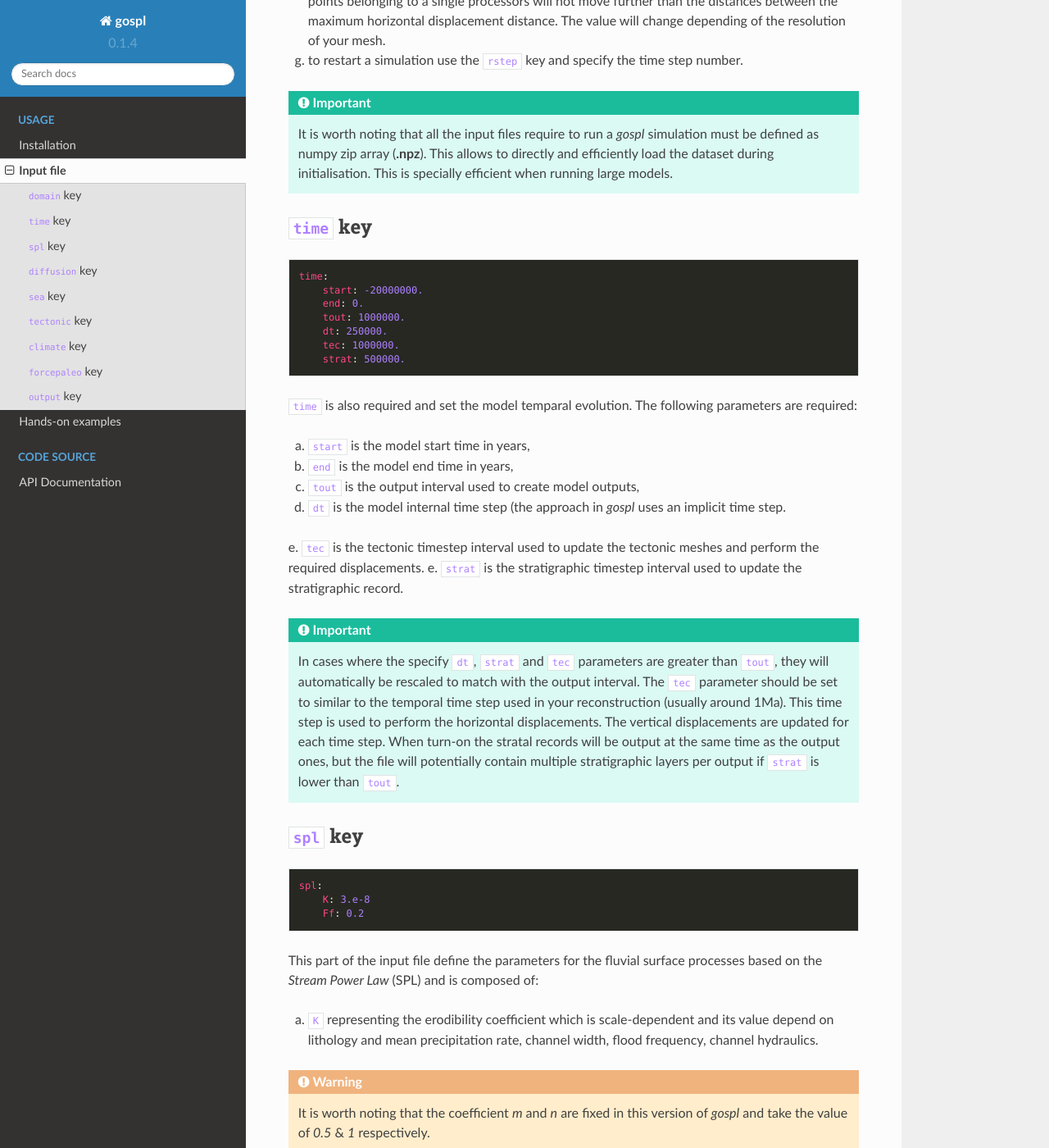
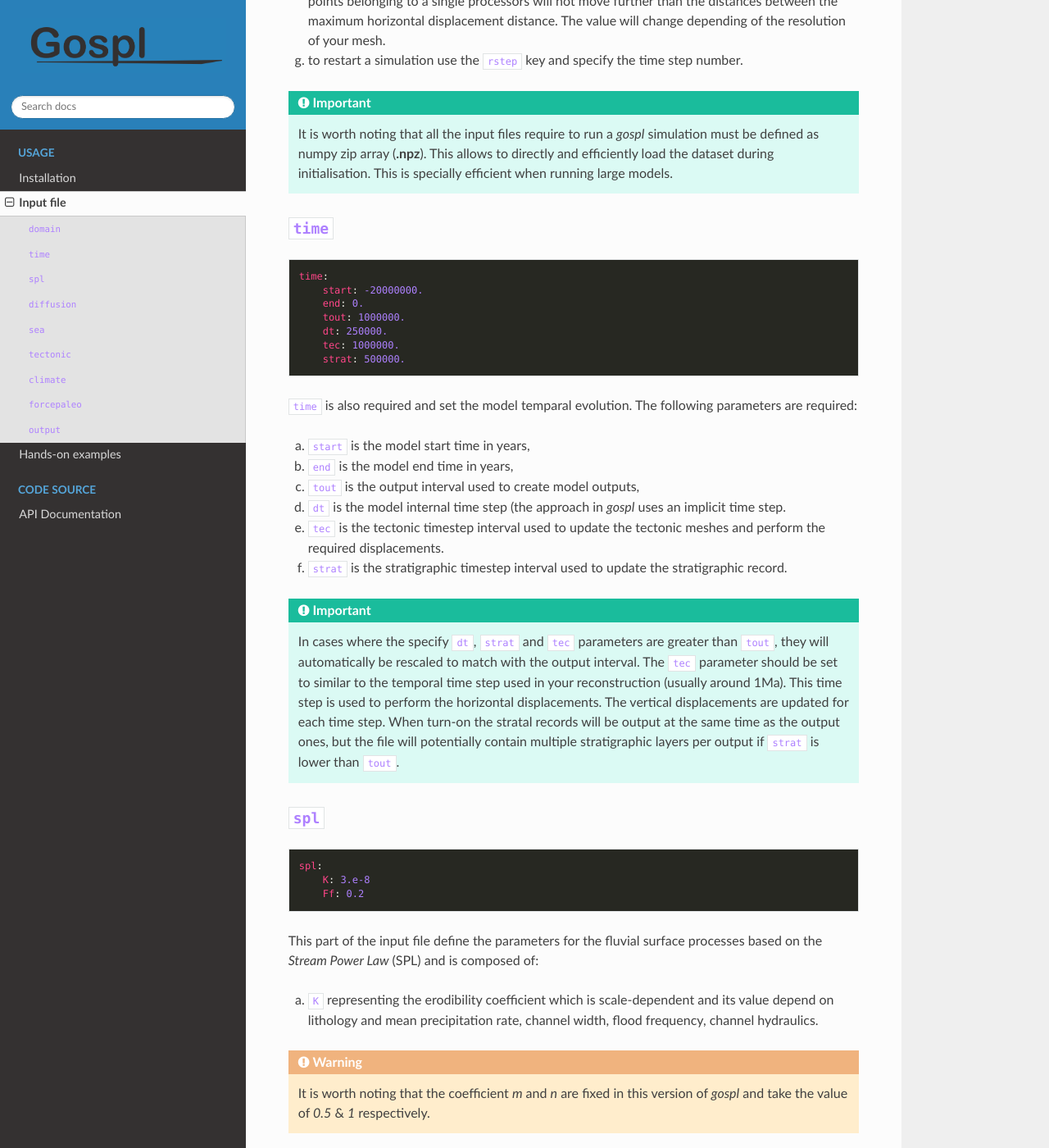
Before and after one commit to Geodels/gospl, a Sphinx documentation site: the page built from docs/inputfile.rst, in a window 1280 px wide and 1400 px high, scrolled down 1248 px. Shown: the whole window at 82% size. Built offline with Sphinx 7.4.7 and the Read the Docs theme 2.0.0, drawn with Linux system fonts in a browser that asks for light colours; the version number is read from the project's files by our own code; some of the changed text lies outside the part shown.

Commit message:
update documentation

```diff
--- a/docs/conf.py
+++ b/docs/conf.py
@@ -101,15 +101,15 @@ todo_include_todos = False
 # The theme to use for HTML and HTML Help pages.  See the documentation for
 # a list of builtin themes.
 #
-# html_theme = 'alabaster'
+# html_theme = "classic"
 html_theme = "sphinx_rtd_theme"
 
 html_theme_path = [sphinx_rtd_theme.get_html_theme_path()]
-# html_logo = 'logo/logo.jpg'
-# html_theme_options = {
-#     "logo_only": True,
-#     "display_version": False,
-# }
+html_logo = "images/logo.png"
+html_theme_options = {
+    "logo_only": True,
+    "display_version": False,
+}
 
 # Theme options are theme-specific and customize the look and feel of a theme
 # further.  For a list of options available for each theme, see the
--- a/docs/inputfile.rst
+++ b/docs/inputfile.rst
@@ -15,7 +15,7 @@ The YAML structure is shown through indentation (one or more spaces) and sequenc
 .. role:: yaml(code)
    :language: yaml
 
-:yaml:`domain` key
+:yaml:`domain`
 --------------------
 
 .. code:: yaml
@@ -49,7 +49,7 @@ g. to restart a simulation use the :yaml:`rstep` key and specify the time step n
 .. important::
   It is worth noting that all the input files require to run a *gospl* simulation must be defined as numpy zip array (**.npz**). This allows to directly and efficiently load the dataset during initialisation. This is specially efficient when running large models.
 
-:yaml:`time` key
+:yaml:`time`
 --------------------
 
 .. code:: yaml
@@ -70,12 +70,12 @@ b. :yaml:`end` is the model end time in years,
 c. :yaml:`tout` is the output interval used to create model outputs,
 d. :yaml:`dt` is the model internal time step (the approach in *gospl* uses an implicit time step.
 e. :yaml:`tec` is the tectonic timestep interval used to update the tectonic meshes and perform the required displacements.
-e. :yaml:`strat` is the stratigraphic timestep interval used to update the stratigraphic record.
+f. :yaml:`strat` is the stratigraphic timestep interval used to update the stratigraphic record.
 
 .. important::
   In cases where the specify :yaml:`dt`, :yaml:`strat` and :yaml:`tec` parameters are greater than :yaml:`tout`, they will automatically be rescaled to match with the output interval. The :yaml:`tec` parameter should be set to similar to the temporal time step used in your reconstruction (usually around 1Ma). This time step is used to perform the horizontal displacements. The vertical displacements are updated for each time step. When turn-on the stratal records will be output at the same time as the output ones, but the file will potentially contain multiple stratigraphic layers per output if :yaml:`strat` is lower than :yaml:`tout`.
 
-:yaml:`spl` key
+:yaml:`spl`
 --------------------
 
 .. code:: yaml
@@ -95,7 +95,7 @@ a. :yaml:`K` representing the erodibility coefficient which is scale-dependent a
 b. :yaml:`Ff` is the fraction of fine sediment which are eroded and will never be deposited either due to resuspension or dissolution.
 
 
-:yaml:`diffusion` key
+:yaml:`diffusion`
 ----------------------
 
 .. code:: yaml
@@ -115,7 +115,7 @@ c. :yaml:`hillslopeKm` is the diffusion coefficient for the marine domain,
 d. :yaml:`sedimentK` is the diffusion coefficient for sediment deposited by rivers entering the marine environment.
 
 
-:yaml:`sea` key
+:yaml:`sea`
 --------------------
 
 .. code:: yaml
@@ -130,7 +130,7 @@ a. the relative sea-level :yaml:`position` in meters (optional),
 b. a sea-level :yaml:`curve` *e.g.* a file containing 2 columns (time and sea-level position).
 
 
-:yaml:`tectonic` key
+:yaml:`tectonic`
 ----------------------
 
 .. code:: yaml
@@ -160,7 +160,7 @@ Follows the tectonic forcing conditions with a sequence of events defined by a s
   As mentioned above and for the next key parameter as well, these forcing files are defined as numpy zip array (**.npz**).
 
 
-:yaml:`climate` key
+:yaml:`climate`
 --------------------
 
 .. code:: yaml
@@ -175,7 +175,7 @@ Follows the tectonic forcing conditions with a sequence of events defined by a s
 The climatic forcing is defined in a similar fashion as the tectonic one with again a sequence of events by a starting time (:yaml:`start`) and either an uniform rainfall over the entire mesh (:yaml:`uniform`) or with a precipitation mesh :yaml:`map`. The rainfall values have to be in metres per year.
 
 
-:yaml:`forcepaleo` key
+:yaml:`forcepaleo`
 -----------------------
 
 .. code:: yaml
@@ -193,7 +193,7 @@ b. :yaml:`steps` the steps from the model outputs that will be used to force the
   The :yaml:`steps` often correspond to the time where you have a paleotopography dataset that you want to match for example from a Scotese paleotopography map.
 
 
-:yaml:`output` key
+:yaml:`output`
 --------------------
 
 .. code:: yaml
```
Also changed, not shown: docs/api.rst (+25 -16 lines), docs/index.rst (+7 -6 lines), docs/install.rst (+21 -1 lines), docs/images/logo.png (added), 1 other file.
